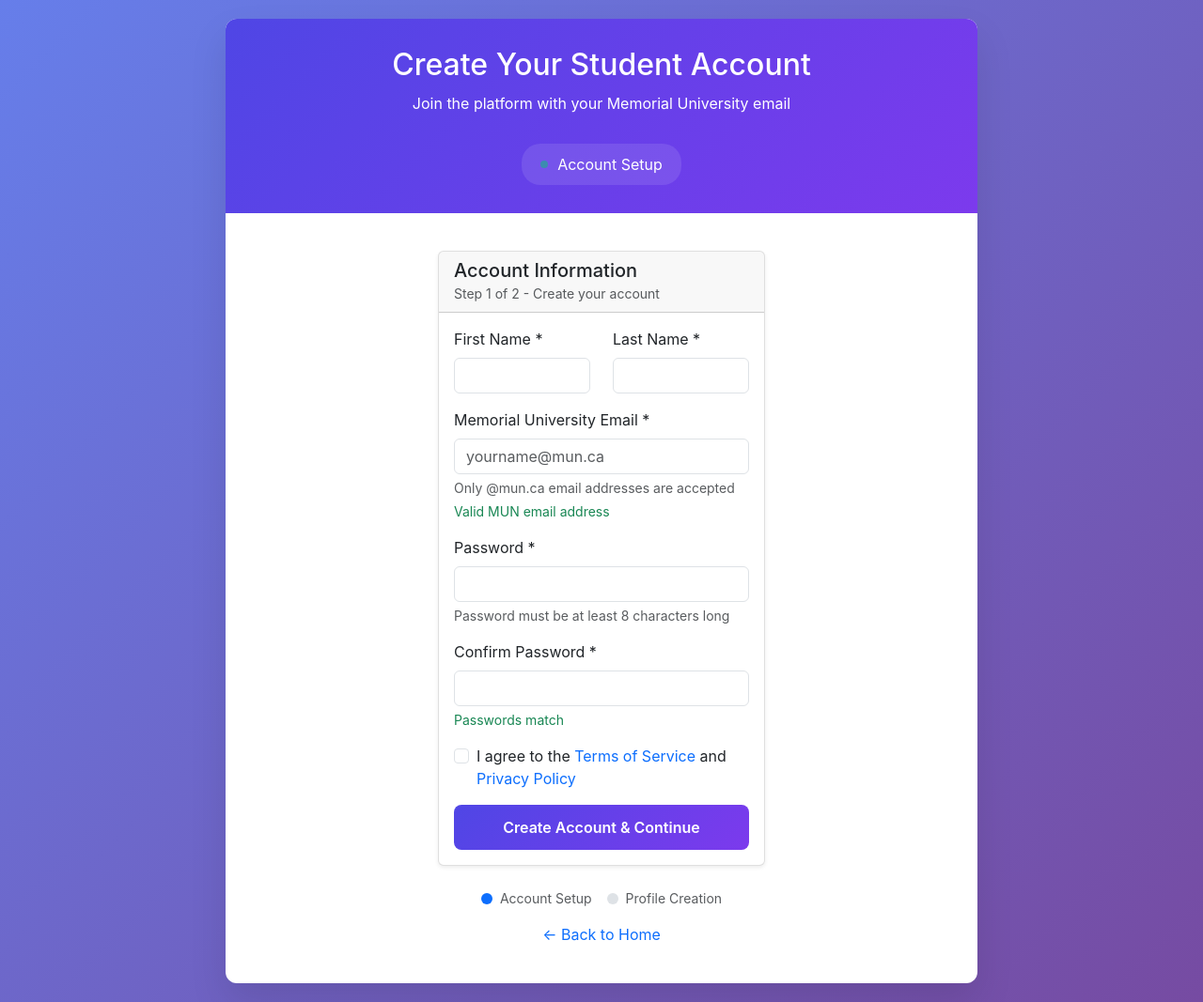
After one commit to rgiffen/cltest, a Django app: template templates/student_account_creation.html in a window 1280 px wide. The commit adds this page. Shown: the whole page at 94% size. Run offline with Django 3.2, Linux system fonts and the light colour scheme; the template is opened without the code that fills it, so the values that code supplies are empty; some libraries are stand-ins or nearby versions.

Commit message:
Updated student registration

```diff
--- a/core/urls.py
+++ b/core/urls.py
@@ -6,7 +6,9 @@ app_name = 'core'
 urlpatterns = [
     path('', views.home, name='home'),
     path('register/', views.register, name='register'),
-    path('register/student/', views.student_register, name='student_register'),
+    path('register/student/', views.student_account_creation, name='student_register'),
+    path('register/student/account/', views.create_student_account, name='create_student_account'),
+    path('register/student/profile/', views.student_profile_setup, name='student_profile_setup'),
     path('register/student/process/', views.process_student_registration, name='process_student_registration'),
     path('register/employer/', views.employer_register, name='employer_register'),
     path('register/employer/process/', views.process_employer_registration, name='process_employer_registration'),
--- a/templates/base.html
+++ b/templates/base.html
@@ -303,27 +303,59 @@
         // AI Analysis System
         let aiAnalysisTimeout;
         let annotations = {};
+        let isAnalyzing = false;  // Prevent multiple simultaneous analyses
+        let analyzedFields = new Set();  // Track which fields have been analyzed
 
         function analyzeField(field) {
+            // Skip if already analyzing or field is empty
+            if (isAnalyzing || !field.value || !field.value.trim()) {
+                return;
+            }
+
+            // Create unique field identifier
+            const fieldId = field.name || field.id;
+            const fieldValue = field.value.trim();
+            const fieldKey = `${fieldId}:${fieldValue}`;
+
+            // Skip if we've already analyzed this exact field/value combination
+            if (analyzedFields.has(fieldKey)) {
+                return;
+            }
+
             clearTimeout(aiAnalysisTimeout);
             aiAnalysisTimeout = setTimeout(() => {
+                // Double-check field hasn't changed during timeout
+                if (field.value.trim() !== fieldValue) {
+                    return;
+                }
+
+                isAnalyzing = true;
                 removeAnnotation(field);
 
                 // Make HTMX request for AI analysis
                 htmx.ajax('POST', '/api/content/validate-responses/', {
                     values: {
-                        field_name: field.name || field.id,
-                        field_value: field.value,
+                        field_name: fieldId,
+                        field_value: fieldValue,
                         csrfmiddlewaretoken: document.querySelector('[name=csrfmiddlewaretoken]').value
                     },
                     swap: 'none'
                 }).then(function(response) {
-                    const data = JSON.parse(response.xhr.responseText);
-                    if (data.validation && data.validation.message) {
-                        showAnnotation(field, data.validation.message, data.validation.type || 'info');
+                    try {
+                        const data = JSON.parse(response.xhr.responseText);
+                        if (data.validation && data.validation.message) {
+                            showAnnotation(field, data.validation.message, data.validation.type || 'info');
+                            analyzedFields.add(fieldKey);
+                        }
+                    } catch (e) {
+                        console.warn('Failed to parse AI analysis response:', e);
                     }
+                }).catch(function(error) {
+                    console.warn('AI analysis request failed:', error);
+                }).finally(function() {
+                    isAnalyzing = false;
                 });
-            }, 1000);
+            }, 1500);  // Increased delay to prevent excessive requests
         }
 
         function showAnnotation(field, message, type) {
@@ -348,9 +380,34 @@
         // Initialize field monitoring
         document.addEventListener('DOMContentLoaded', function() {
             document.querySelectorAll('input, select, textarea').forEach(field => {
-                field.addEventListener('input', function() {
-                    analyzeField(this);
+                // Skip password confirmation fields and hidden fields
+                if (field.type === 'hidden' ||
+                    field.name === 'csrfmiddlewaretoken' ||
+                    field.name === 'confirm_password' ||
+                    field.id === 'confirm_password') {
+                    return;
+                }
+
+                // Use 'blur' event instead of 'input' to reduce frequency
+                field.addEventListener('blur', function() {
+                    // Only analyze if field has meaningful content
+                    if (this.value && this.value.trim().length > 2) {
+                        analyzeField(this);
+                    }
                 });
+
+                // Still use input for some key fields but with debouncing
+                if (field.name && (field.name.includes('email') || field.name.includes('name'))) {
+                    let inputTimeout;
+                    field.addEventListener('input', function() {
+                        clearTimeout(inputTimeout);
+                        inputTimeout = setTimeout(() => {
+                            if (this.value && this.value.trim().length > 2) {
+                                analyzeField(this);
+                            }
+                        }, 2000);
+                    });
+                }
             });
         });
     </script>
--- /dev/null
+++ b/templates/student_account_creation.html
@@ -0,0 +1,348 @@
+{% extends 'base.html' %}
+
+{% block title %}Create Student Account - Student Platform{% endblock %}
+
+{% block content %}
+<div class="main-container">
+    <div class="header">
+        <h1>Create Your Student Account</h1>
+        <p>Join the platform with your Memorial University email</p>
+        <div class="ai-status">
+            <div class="ai-indicator"></div>
+            <span>Account Setup</span>
+        </div>
+    </div>
+
+    <div class="form-container">
+        <div class="row justify-content-center">
+            <div class="col-md-6">
+                <div class="card">
+                    <div class="card-header">
+                        <h5 class="mb-0">Account Information</h5>
+                        <small class="text-muted">Step 1 of 2 - Create your account</small>
+                    </div>
+                    <div class="card-body">
+                        <form id="accountCreationForm">
+                            {% csrf_token %}
+
+                            <!-- Name Fields -->
+                            <div class="row mb-3">
+                                <div class="col-md-6">
+                                    <label for="first_name" class="form-label">First Name *</label>
+                                    <input type="text" class="form-control" id="first_name" name="first_name" required>
+                                    <div class="invalid-feedback"></div>
+                                </div>
+                                <div class="col-md-6">
+                                    <label for="last_name" class="form-label">Last Name *</label>
+                                    <input type="text" class="form-control" id="last_name" name="last_name" required>
+                                    <div class="invalid-feedback"></div>
+                                </div>
+                            </div>
+
+                            <!-- Email Field -->
+                            <div class="mb-3">
+                                <label for="email" class="form-label">Memorial University Email *</label>
+                                <input type="email" class="form-control" id="email" name="email"
+                                       placeholder="yourname@mun.ca" required>
+                                <div class="form-text">Only @mun.ca email addresses are accepted</div>
+                                <div class="invalid-feedback"></div>
+                                <div class="valid-feedback">
+                                    <i class="bi bi-check-circle"></i> Valid MUN email address
+                                </div>
+                            </div>
+
+                            <!-- Password Fields -->
+                            <div class="mb-3">
+                                <label for="password" class="form-label">Password *</label>
+                                <input type="password" class="form-control" id="password" name="password"
+                                       minlength="8" required>
+                                <div class="form-text">Password must be at least 8 characters long</div>
+                                <div class="invalid-feedback"></div>
+                            </div>
+
+                            <div class="mb-3">
+                                <label for="confirm_password" class="form-label">Confirm Password *</label>
+                                <input type="password" class="form-control" id="confirm_password"
+                                       name="confirm_password" required>
+                                <div class="invalid-feedback"></div>
+                                <div class="valid-feedback">
+                                    <i class="bi bi-check-circle"></i> Passwords match
+                                </div>
+                            </div>
+
+                            <!-- Terms and Conditions -->
+                            <div class="mb-3">
+                                <div class="form-check">
+                                    <input class="form-check-input" type="checkbox" id="terms" name="terms" required>
+                                    <label class="form-check-label" for="terms">
+                                        I agree to the <a href="#" class="text-decoration-none">Terms of Service</a>
+                                        and <a href="#" class="text-decoration-none">Privacy Policy</a>
+                                    </label>
+                                    <div class="invalid-feedback">
+                                        You must agree to the terms and conditions
+                                    </div>
+                                </div>
+                            </div>
+
+                            <!-- Error/Success Messages -->
+                            <div id="messageContainer"></div>
+
+                            <!-- Submit Button -->
+                            <div class="d-grid">
+                                <button type="submit" class="btn btn-primary" id="createAccountBtn">
+                                    <span class="btn-text">Create Account & Continue</span>
+                                    <span class="spinner-border spinner-border-sm ms-2 d-none" role="status"></span>
+                                </button>
+                            </div>
+                        </form>
+                    </div>
+                </div>
+
+                <!-- Progress Indicator -->
+                <div class="text-center mt-4">
+                    <div class="d-flex justify-content-center align-items-center">
+                        <div class="step-dot active me-2"></div>
+                        <small class="text-muted me-3">Account Setup</small>
+                        <div class="step-dot me-2"></div>
+                        <small class="text-muted">Profile Creation</small>
+                    </div>
+                </div>
+
+                <!-- Back to Home -->
+                <div class="text-center mt-3">
+                    <a href="{% url 'core:home' %}" class="text-decoration-none">
+                        ← Back to Home
+                    </a>
+                </div>
+            </div>
+        </div>
+    </div>
+</div>
+{% endblock %}
+
+{% block extra_js %}
+<script>
+document.addEventListener('DOMContentLoaded', function() {
+    const form = document.getElementById('accountCreationForm');
+    const emailField = document.getElementById('email');
+    const passwordField = document.getElementById('password');
+    const confirmPasswordField = document.getElementById('confirm_password');
+    const createAccountBtn = document.getElementById('createAccountBtn');
+    const messageContainer = document.getElementById('messageContainer');
+
+    // Real-time email validation
+    emailField.addEventListener('input', function() {
+        validateEmail();
+    });
+
+    emailField.addEventListener('blur', function() {
+        validateEmail();
+    });
+
+    // Real-time password confirmation
+    confirmPasswordField.addEventListener('input', function() {
+        validatePasswordMatch();
+    });
+
+    // Form submission
+    form.addEventListener('submit', function(e) {
+        e.preventDefault();
+
+        if (validateForm()) {
+            createAccount();
+        }
+    });
+
+    function validateEmail() {
+        const email = emailField.value.trim().toLowerCase();
+        const emailPattern = /^[a-zA-Z0-9._%+-]+@mun\.ca$/;
+
+        emailField.classList.remove('is-valid', 'is-invalid');
+
+        if (email === '') {
+            return false;
+        }
+
+        if (emailPattern.test(email)) {
+            emailField.classList.add('is-valid');
+            return true;
+        } else {
+            emailField.classList.add('is-invalid');
+            emailField.nextElementSibling.nextElementSibling.textContent =
+                'Please enter a valid @mun.ca email address';
+            return false;
+        }
+    }
+
+    function validatePasswordMatch() {
+        const password = passwordField.value;
+        const confirmPassword = confirmPasswordField.value;
+
+        confirmPasswordField.classList.remove('is-valid', 'is-invalid');
+
+        if (confirmPassword === '') {
+            return false;
+        }
+
+        if (password === confirmPassword) {
+            confirmPasswordField.classList.add('is-valid');
+            return true;
+        } else {
+            confirmPasswordField.classList.add('is-invalid');
+            confirmPasswordField.nextElementSibling.textContent = 'Passwords do not match';
+            return false;
+        }
+    }
+
+    function validateForm() {
+        let isValid = true;
+
+        // Clear previous validation
+        document.querySelectorAll('.form-control').forEach(field => {
+            field.classList.remove('is-invalid');
+        });
+
+        // Validate required fields
+        const requiredFields = ['first_name', 'last_name', 'email', 'password', 'confirm_password'];
+        requiredFields.forEach(fieldName => {
+            const field = document.getElementById(fieldName);
+            if (!field.value.trim()) {
+                field.classList.add('is-invalid');
+                field.nextElementSibling.textContent = 'This field is required';
+                isValid = false;
+            }
+        });
+
+        // Validate email format
+        if (!validateEmail()) {
+            isValid = false;
+        }
+
+        // Validate password length
+        if (passwordField.value.length < 8) {
+            passwordField.classList.add('is-invalid');
+            passwordField.nextElementSibling.nextElementSibling.textContent =
+                'Password must be at least 8 characters long';
+            isValid = false;
+        }
+
+        // Validate password match
+        if (!validatePasswordMatch()) {
+            isValid = false;
+        }
+
+        // Validate terms checkbox
+        const termsCheckbox = document.getElementById('terms');
+        if (!termsCheckbox.checked) {
+            termsCheckbox.classList.add('is-invalid');
+            isValid = false;
+        }
+
+        return isValid;
+    }
+
+    function createAccount() {
+        // Show loading state
+        const btnText = createAccountBtn.querySelector('.btn-text');
+        const btnSpinner = createAccountBtn.querySelector('.spinner-border');
+
+        btnText.textContent = 'Creating Account...';
+        btnSpinner.classList.remove('d-none');
+        createAccountBtn.disabled = true;
+
+        // Clear previous messages
+        messageContainer.innerHTML = '';
+
+        // Prepare form data
+        const formData = new FormData(form);
+
+        // Make API call
+        fetch('{% url "core:create_student_account" %}', {
+            method: 'POST',
+            body: formData,
+            headers: {
+                'X-CSRFToken': document.querySelector('[name=csrfmiddlewaretoken]').value
+            }
+        })
+        .then(response => response.json())
+        .then(data => {
+            if (data.status === 'success') {
+                // Show success message
+                showMessage('success', 'Account created successfully! Redirecting to profile setup...');
+
+                // Redirect to profile creation after a short delay
+                setTimeout(() => {
+                    window.location.href = '{% url "core:student_profile_setup" %}';
+                }, 1500);
+            } else {
+                // Show error message
+                showMessage('error', data.message || 'Failed to create account. Please try again.');
+
+                // Reset button
+                resetButton();
+            }
+        })
+        .catch(error => {
+            console.error('Error:', error);
+            showMessage('error', 'Network error. Please check your connection and try again.');
+            resetButton();
+        });
+    }
+
+    function showMessage(type, message) {
+        const alertClass = type === 'success' ? 'alert-success' : 'alert-danger';
+        const icon = type === 'success' ? '✓' : '✗';
+
+        messageContainer.innerHTML = `
+            <div class="alert ${alertClass} d-flex align-items-center" role="alert">
+                <span class="me-2">${icon}</span>
+                <div>${message}</div>
+            </div>
+        `;
+    }
+
+    function resetButton() {
+        const btnText = createAccountBtn.querySelector('.btn-text');
+        const btnSpinner = createAccountBtn.querySelector('.spinner-border');
+
+        btnText.textContent = 'Create Account & Continue';
+        btnSpinner.classList.add('d-none');
+        createAccountBtn.disabled = false;
+    }
+});
+</script>
+
+<style>
+.step-dot {
+    width: 12px;
+    height: 12px;
+    border-radius: 50%;
+    background-color: #dee2e6;
+    display: inline-block;
+}
+
+.step-dot.active {
+    background-color: #0d6efd;
+}
+
+.form-control.is-valid {
+    border-color: #198754;
+}
+
+.form-control.is-invalid {
+    border-color: #dc3545;
+}
+
+.valid-feedback {
+    display: block;
+    color: #198754;
+    font-size: 0.875em;
+    margin-top: 0.25rem;
+}
+
+.card {
+    box-shadow: 0 0.125rem 0.25rem rgba(0, 0, 0, 0.075);
+    border: 1px solid rgba(0, 0, 0, 0.125);
+}
+</style>
+{% endblock %}
```
Also changed, not shown: core/views.py (+112 -34 lines), templates/student_registration.html (+14 -1 lines).
